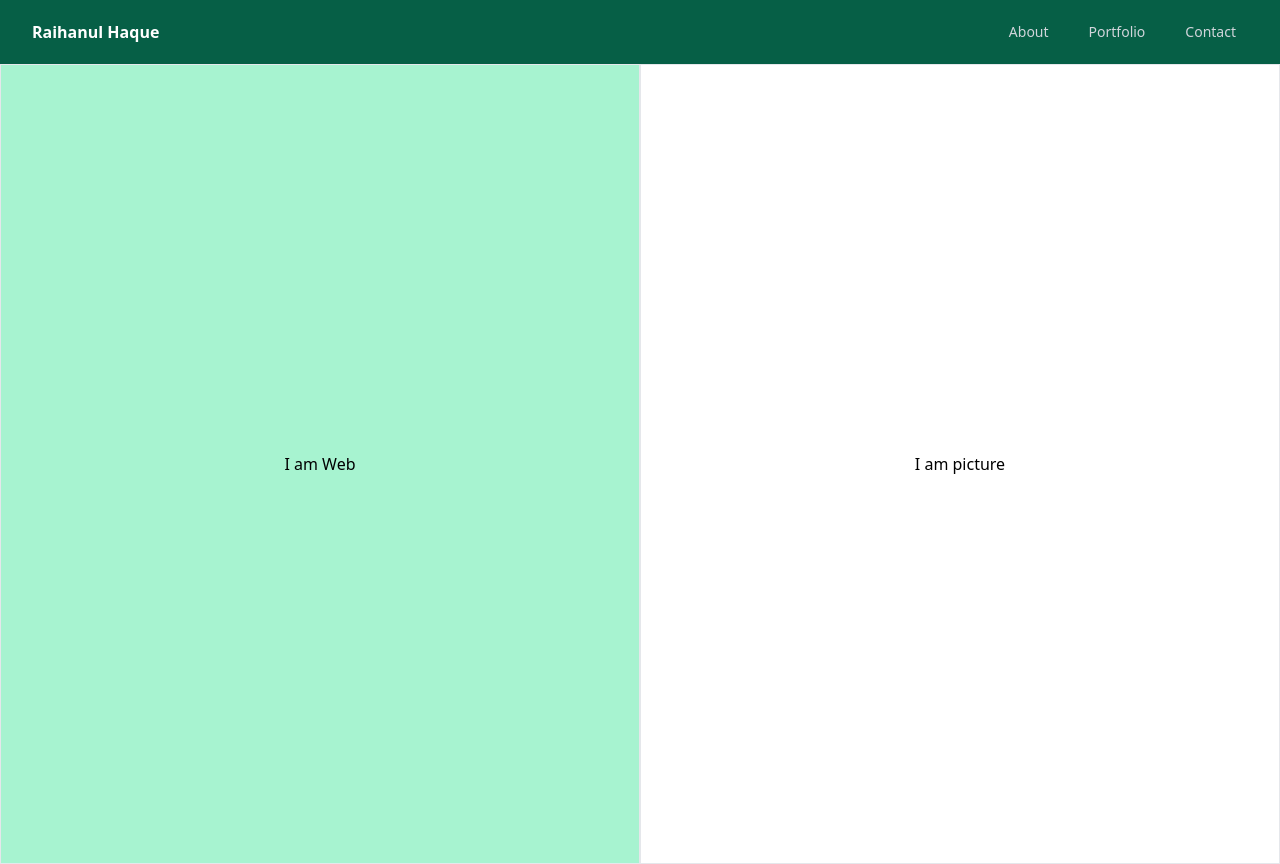
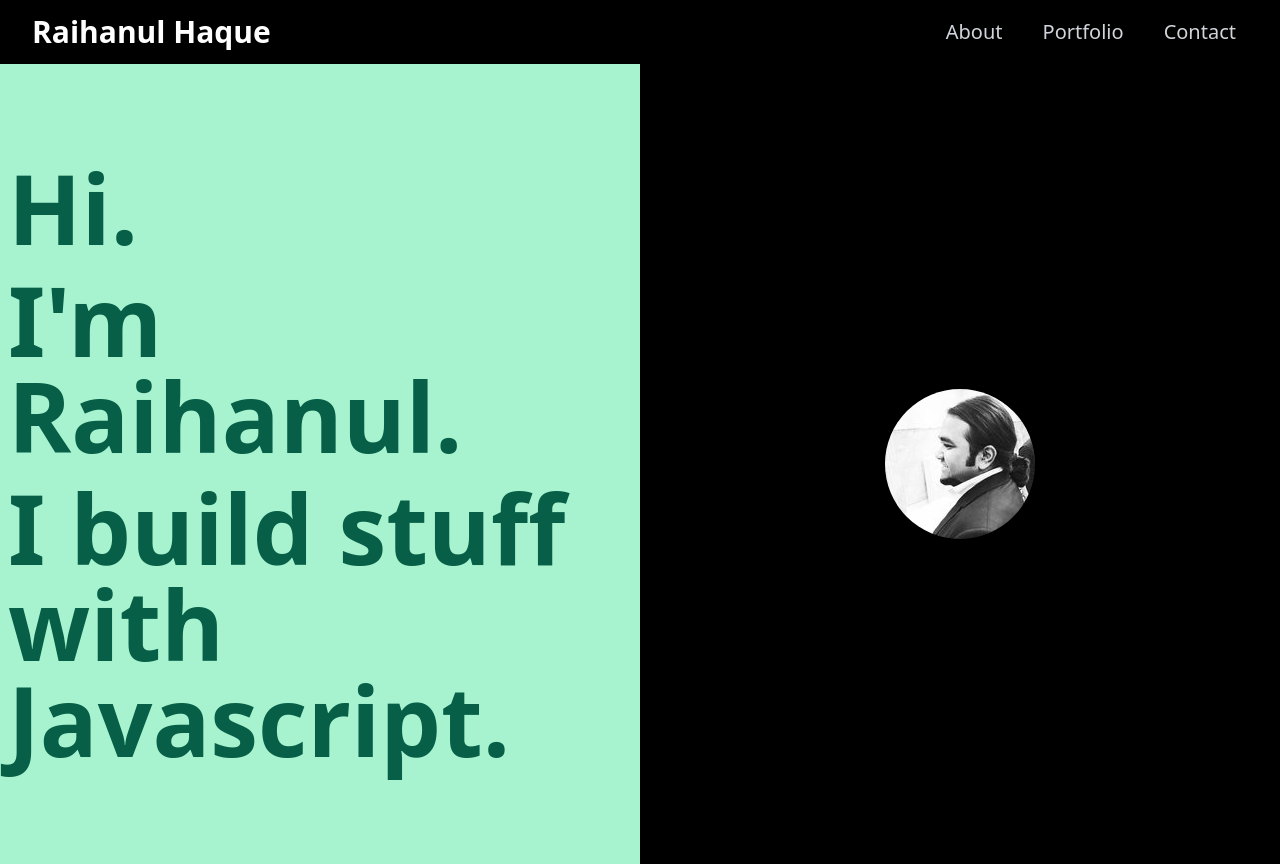
Before and after one commit to raihanulhaque643/portfolio2, a React (Create React App) app: page / in a window 1280 px wide. Built offline with nearby package versions, Linux system fonts and the light colour scheme.

Commit message:
navbar styles updated

```diff
--- a/src/components/Navbar.js
+++ b/src/components/Navbar.js
@@ -5,12 +5,12 @@ import { Link } from "react-router-dom";
 export default function Navbar({ setToken, fixed }) {
   const [navbarOpen, setNavbarOpen] = React.useState(false);
   return (
-    <nav className="bg-green-800">
+    <nav className="bg-black">
   <div className="mx-auto px-2 sm:px-6 lg:px-8">
     <div className="relative flex items-center justify-between h-16">
       <div className="absolute inset-y-0 left-0 flex items-center sm:hidden">
         {/* <!-- Mobile menu button--> */}
-        <button type="button" className="inline-flex items-center justify-center p-2 rounded-md text-gray-400 hover:text-white hover:bg-green-700 focus:outline-none focus:ring-2 focus:ring-inset focus:ring-white" aria-controls="mobile-menu" aria-expanded="false" onClick={() => {setNavbarOpen(!navbarOpen)}}>
+        <button type="button" className="inline-flex items-center justify-center p-2 rounded-md text-gray-400 hover:text-white hover:bg-gray-700 focus:outline-none focus:ring-2 focus:ring-inset focus:ring-white" aria-controls="mobile-menu" aria-expanded="false" onClick={() => {setNavbarOpen(!navbarOpen)}}>
           <span className="sr-only">Open main menu</span>
           <svg className="block h-6 w-6" xmlns="http://www.w3.org/2000/svg" fill="none" viewBox="0 0 24 24" stroke="currentColor" aria-hidden="true">
             <path stroke-linecap="round" stroke-linejoin="round" stroke-width="2" d="M4 6h16M4 12h16M4 18h16" />
@@ -22,17 +22,17 @@ export default function Navbar({ setToken, fixed }) {
       </div>
       <div className="flex-1 flex items-center justify-center sm:justify-between  sm:items-stretch sm:justify-start text-white font-semibold">
         <div className="flex-shrink-0 flex items-center">
-          <Link to="/">
+          <Link to="/" className="md:text-xl lg:text-3xl">
           Raihanul Haque
           </Link>
         </div>
         <div className="hidden sm:block sm:ml-6">
           <div className="flex space-x-4">
-            <Link to="/about" className="text-gray-300 hover:bg-green-700 hover:text-white px-3 py-2 rounded-md text-sm font-medium">About</Link>
+            <Link to="/about" className="text-gray-300 hover:bg-gray-700 hover:text-white px-3 py-2 rounded-md text-sm font-medium md:text-lg lg:text-xl">About</Link>
 
-            <Link to="/portfolio" className="text-gray-300 hover:bg-green-700 hover:text-white px-3 py-2 rounded-md text-sm font-medium">Portfolio</Link>
+            <Link to="/portfolio" className="text-gray-300 hover:bg-gray-700 hover:text-white px-3 py-2 rounded-md text-sm font-medium md:text-lg lg:text-xl">Portfolio</Link>
 
-            <Link to="/contact" className="text-gray-300 hover:bg-green-700 hover:text-white px-3 py-2 rounded-md text-sm font-medium">Contact</Link>
+            <Link to="/contact" className="text-gray-300 hover:bg-gray-700 hover:text-white px-3 py-2 rounded-md text-sm font-medium md:text-lg lg:text-xl">Contact</Link>
           </div>
         </div>
       </div>
@@ -45,11 +45,11 @@ export default function Navbar({ setToken, fixed }) {
 
     <div class="sm:hidden" id="mobile-menu">
     <div class="px-2 pt-2 pb-3 space-y-1">
-      <Link to="/about" className="text-gray-300 hover:bg-green-700 hover:text-white block px-3 py-2 rounded-md text-base font-medium" aria-current="page">About</Link>
+      <Link to="/about" className="text-gray-300 hover:bg-gray-700 hover:text-white block px-3 py-2 rounded-md text-base font-medium" aria-current="page">About</Link>
 
-      <Link to="/portfolio" className="text-gray-300 hover:bg-green-700 hover:text-white block px-3 py-2 rounded-md text-base font-medium">Portfolio</Link>
+      <Link to="/portfolio" className="text-gray-300 hover:bg-gray-700 hover:text-white block px-3 py-2 rounded-md text-base font-medium">Portfolio</Link>
 
-      <Link to="/contact" className="text-gray-300 hover:bg-green-700 hover:text-white block px-3 py-2 rounded-md text-base font-medium">Contact</Link>
+      <Link to="/contact" className="text-gray-300 hover:bg-gray-700 hover:text-white block px-3 py-2 rounded-md text-base font-medium">Contact</Link>
     </div>
   </div>
 
--- a/src/pages/Home.js
+++ b/src/pages/Home.js
@@ -1,13 +1,18 @@
 import React from 'react'
+import me from '../assets/me.jpg'
 
 const Home = () => {
     return (
         <div className="flex flex-row min-w-screen max-w-auto justify-center align-center min-h-screen max-height-auto">
-            <div className="flex flex-col w-full border items-center justify-center bg-green-200">
-                I am Web
+            <div className="flex flex-col w-full items-center justify-center bg-green-200">
+                <div className="flex flex-col text-green-800 text-4xl sm:text-4xl md:text-6xl lg:text-8xl font-bold px-2">
+                <span className="my-2">Hi.</span>
+                <span className="my-2">I'm Raihanul.</span>
+                <span className="my-2">I build stuff with Javascript.</span>
+                </div>
             </div>
-            <div className="flex flex-col w-full border items-center justify-center">
-                I am picture
+            <div className="flex flex-col w-full items-center justify-center bg-black">
+                <img className="rounded-full" src={me} alt="Pic not found"/>
             </div>
         </div>
     )
```
Also changed, not shown: src/assets/me.jpg (added).
